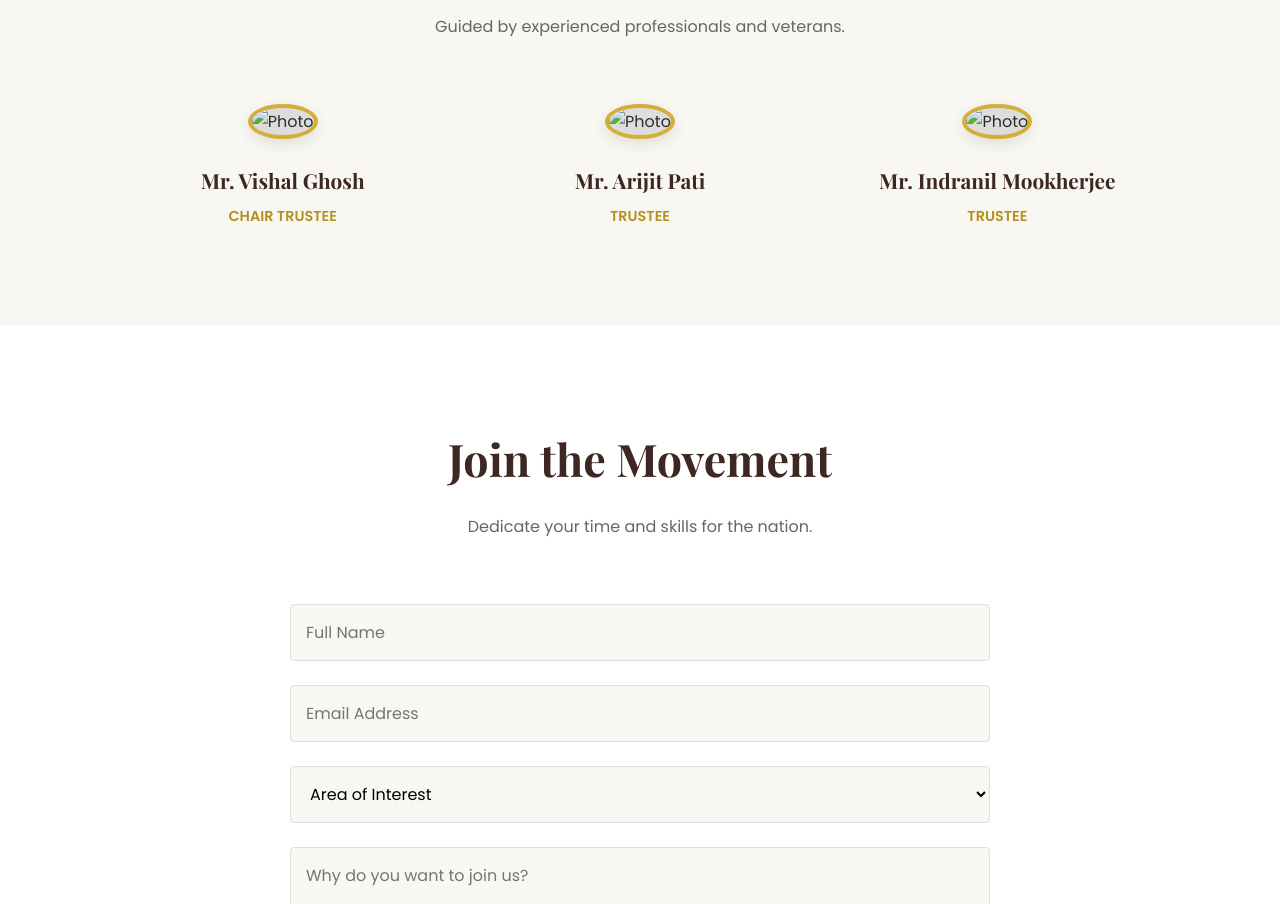
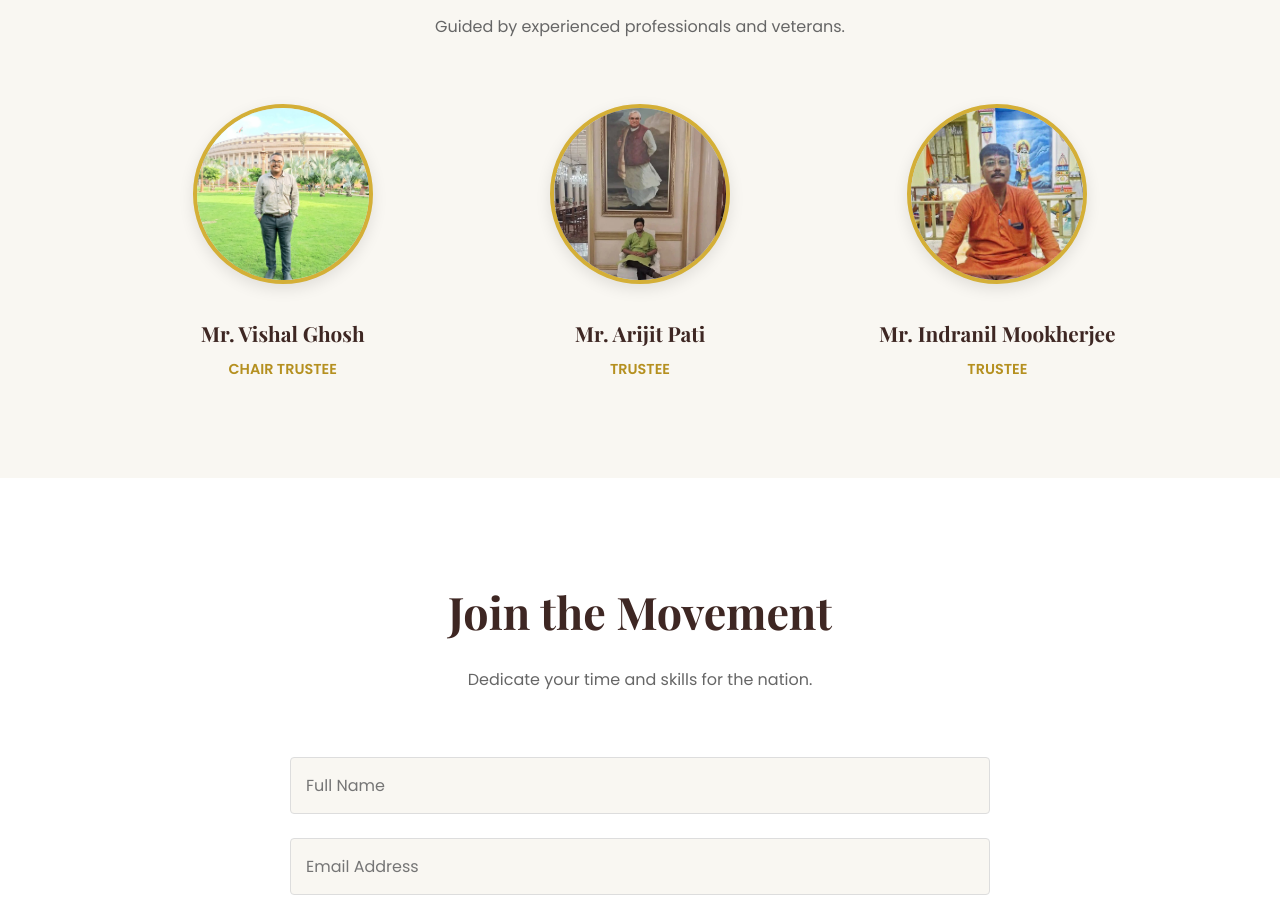
Before and after one commit to ArijitPati/BHARAT-EKATVAM-FOUNDATION, a plain HTML site: page index.html in a window 1280 px wide. Shown: the part 4280-5184 px from the top of the page. Drawn offline with nearby package versions, Linux system fonts and the light colour scheme.

Commit message:
index.html

```diff
--- a/index.html
+++ b/index.html
@@ -780,15 +780,15 @@
         <p class="section-subtitle">Guided by experienced professionals and veterans.</p>
         <div class="board-grid">
             <div class="board-member">
-                <img src="" alt="Photo"> <h4>Mr. Vishal Ghosh</h4>
+                <img src="./vishal.jpg" alt="Photo"> <h4>Mr. Vishal Ghosh</h4>
                 <span>Chair Trustee</span>
             </div>
             <div class="board-member">
-                <img src="" alt="Photo"> <h4>Mr. Arijit Pati</h4>
+                <img src="./arijit.jpg" alt="Photo"> <h4>Mr. Arijit Pati</h4>
                 <span>Trustee</span>
             </div>
             <div class="board-member">
-                <img src="" alt="Photo"> <h4>Mr. Indranil Mookherjee</h4>
+                <img src="./indranil.jpg" alt="Photo"> <h4>Mr. Indranil Mookherjee</h4>
                 <span>Trustee</span>
             </div>
         </div>
```
